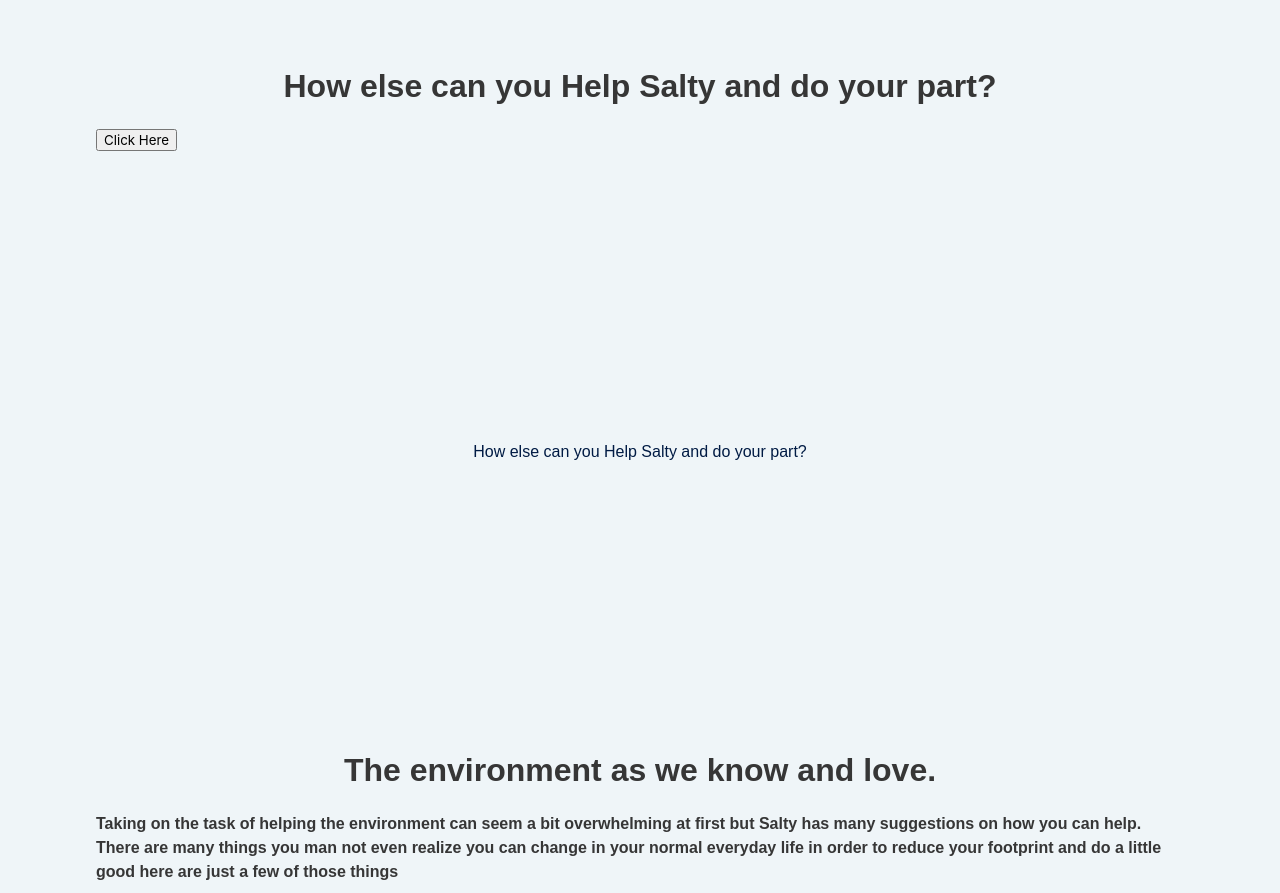
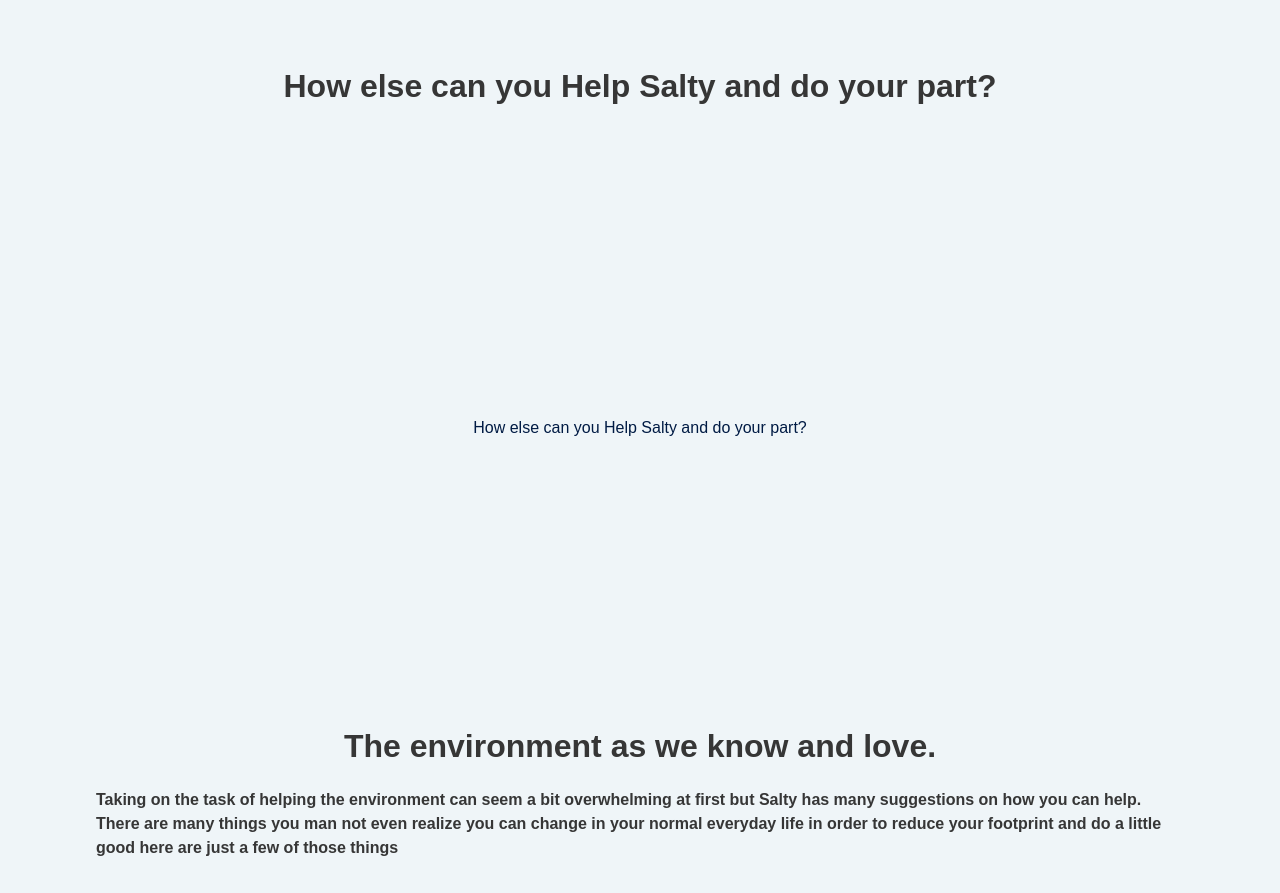
Before and after one commit to Arspeke8/SaltySnails, a plain HTML site: page index.html in a window 1280 px wide. Shown: the part 860-1753 px from the top of the page. Drawn offline with nearby package versions, Linux system fonts and the light colour scheme.

Commit message:
got rid of extra button

```diff
--- a/index.html
+++ b/index.html
@@ -88,7 +88,6 @@
   </section>
       <h1 class="title">How else can you Help Salty and do your part?</h1>
 
-      <button class = "btn" id = "get-button">Click Here</button>
     </div>
 
     <div id = "organizations"></div>
```
